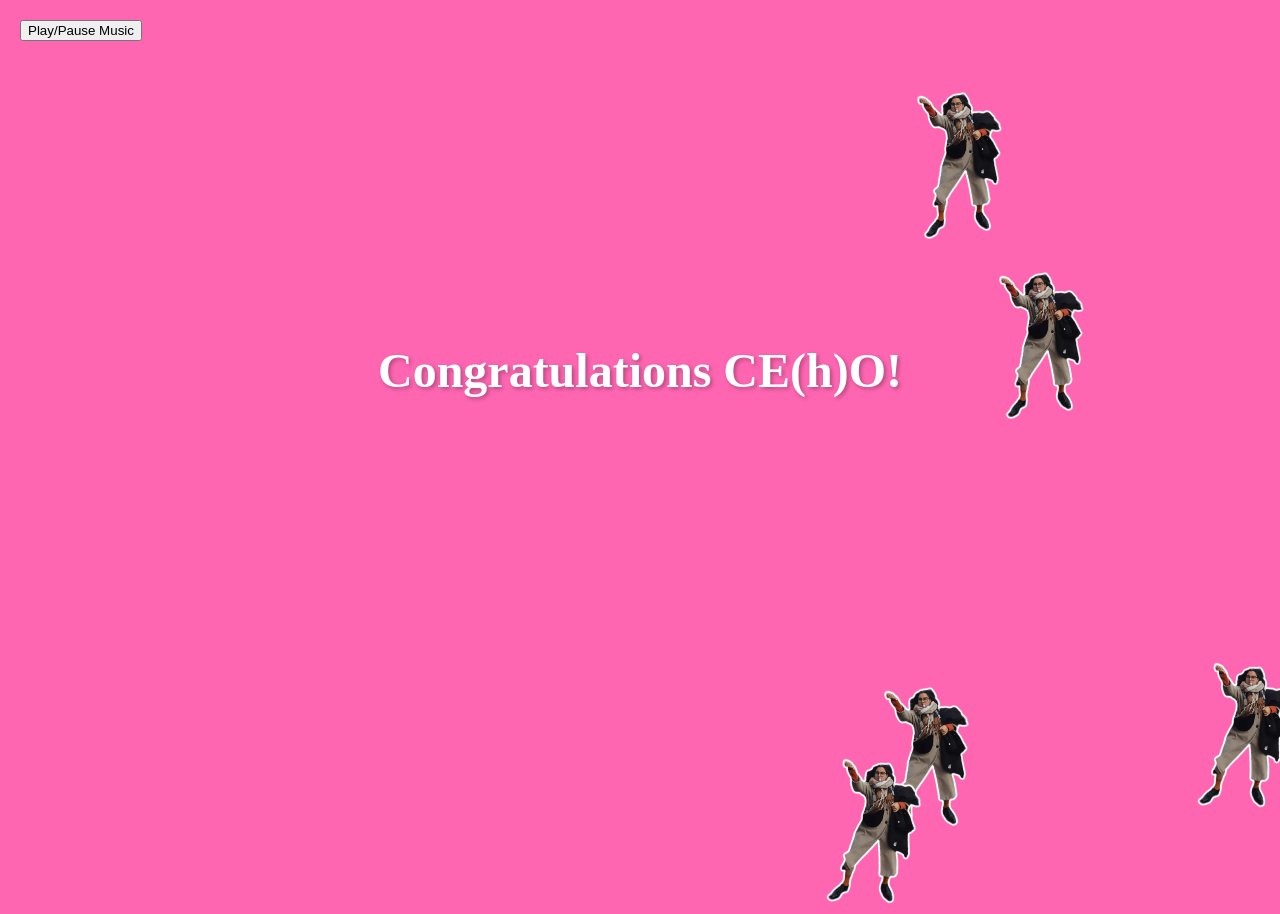
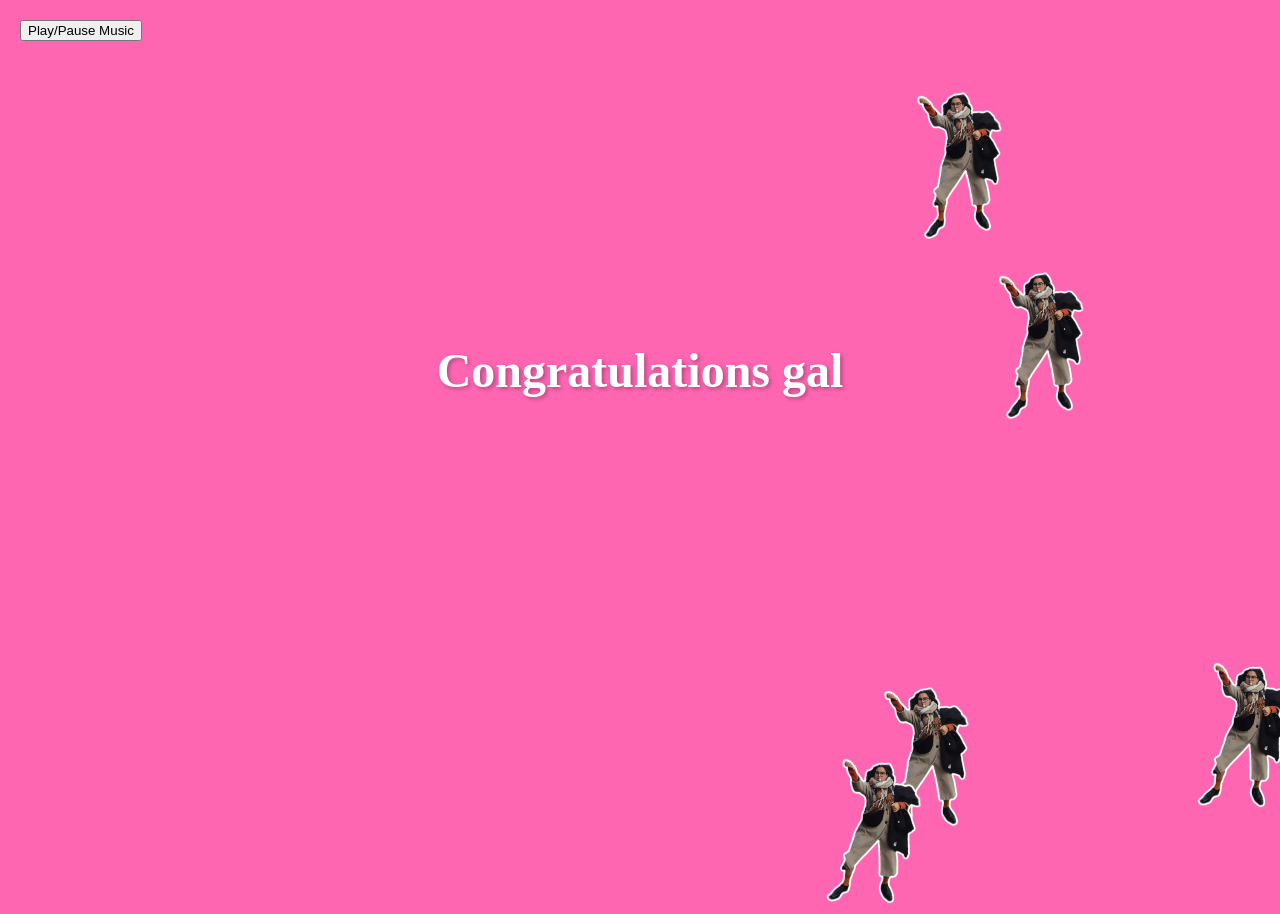
Before and after one commit to 3lisaB/omgsacha, a plain HTML site: page index.html in a window 1280 px wide. Shown: the top 914 px of the page. Drawn offline with Linux system fonts and the light colour scheme.

Commit message:
Update index.html

```diff
--- a/index.html
+++ b/index.html
@@ -48,7 +48,7 @@
     </style>
 </head>
 <body>
-    <h1 class="birthday-text">Congratulations CE(h)O!</h1>
+    <h1 class="birthday-text">Congratulations gal</h1>
     <div class="container" id="imageContainer"></div>
     <audio id="bgMusic" loop>
         <source src="whistle_sound.mp3" type="audio/mpeg">
```
